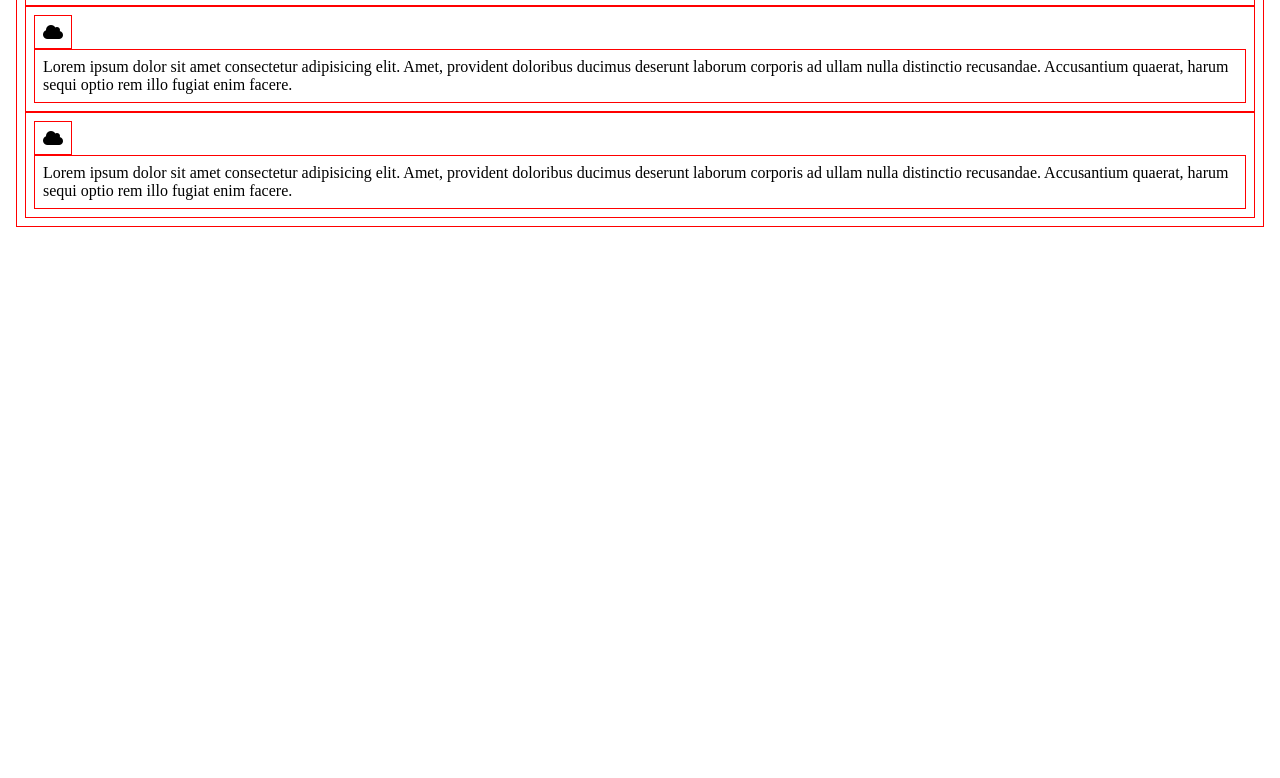
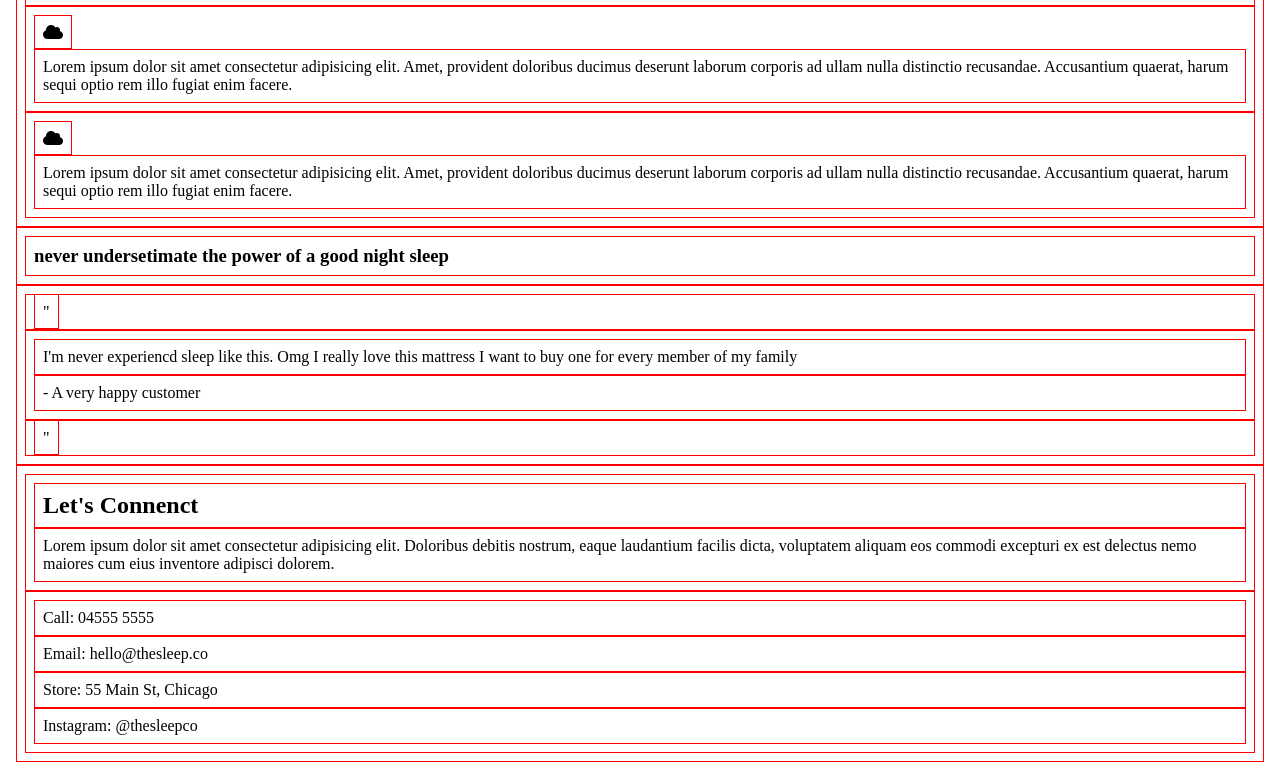
Before and after one commit to IOC-ProjectsAM/the-sleep-co, a plain HTML site: page index.html in a window 1280 px wide. Shown: the part 979-1757 px from the top of the page. Before the commit the page ends 1222 px from the top, so only its background shows below. Drawn offline with Linux system fonts and the light colour scheme.

Commit message:
Update Index
Finished Building the site

```diff
--- a/index.html
+++ b/index.html
@@ -4,6 +4,7 @@
 <head>
         <!---Always add a title of the website-->
         <title> Sleep Co </title>
+
     <!------This our font awesome icons-->
 
     <link rel="stylesheet" href="https://cdnjs.cloudflare.com/ajax/libs/font-awesome/6.5.1/css/all.min.css" integrity="sha512-DTOQO9RWCH3ppGqcWaEA1BIZOC6xxalwEsw9c2QQeAIftl+Vegovlnee1c9QX4TctnWMn13TZye+giMm8e2LwA==" crossorigin="anonymous" referrerpolicy="no-referrer" />
@@ -66,7 +67,37 @@
             <p> Lorem ipsum dolor sit amet consectetur adipisicing elit. Amet, provident doloribus ducimus deserunt laborum corporis ad ullam nulla distinctio recusandae. Accusantium quaerat, harum sequi optio rem illo fugiat enim facere.</p>
         </div>
      </section>
+     <!--------------Image Banner--------->
+     <section>
+        <h3> never undersetimate the power of a good night sleep</h3>
+     </section>
 
+<!--------------Testiomanl Section--------->
+     <section>
+        <div>
+            <span>"</span>
+        </div>
+        <div>
+            <p>I'm never experiencd sleep like this. Omg I really love this mattress I want to buy one for every member of my family</p>
+            <p> - A very happy customer </p>
+        </div>
+        <div>
+            <span>"</span>
+        </div>
+     </section>
 
+<!--------------Footer Section --------->
+     <footer>
+        <div>
+            <h2> Let's Connenct</h2>
+            <p> Lorem ipsum dolor sit amet consectetur adipisicing elit. Doloribus debitis nostrum, eaque laudantium facilis dicta, voluptatem aliquam eos commodi excepturi ex est delectus nemo maiores cum eius inventore adipisci dolorem.</p>
+        </div>
+        <div>
+            <p> Call: 04555 5555 </p>
+            <p> Email: hello@thesleep.co </p>
+            <p> Store: 55 Main St, Chicago </p>
+            <p> Instagram: @thesleepco </p>
+        </div>
+     </footer>
 </body>
 </html>
```
